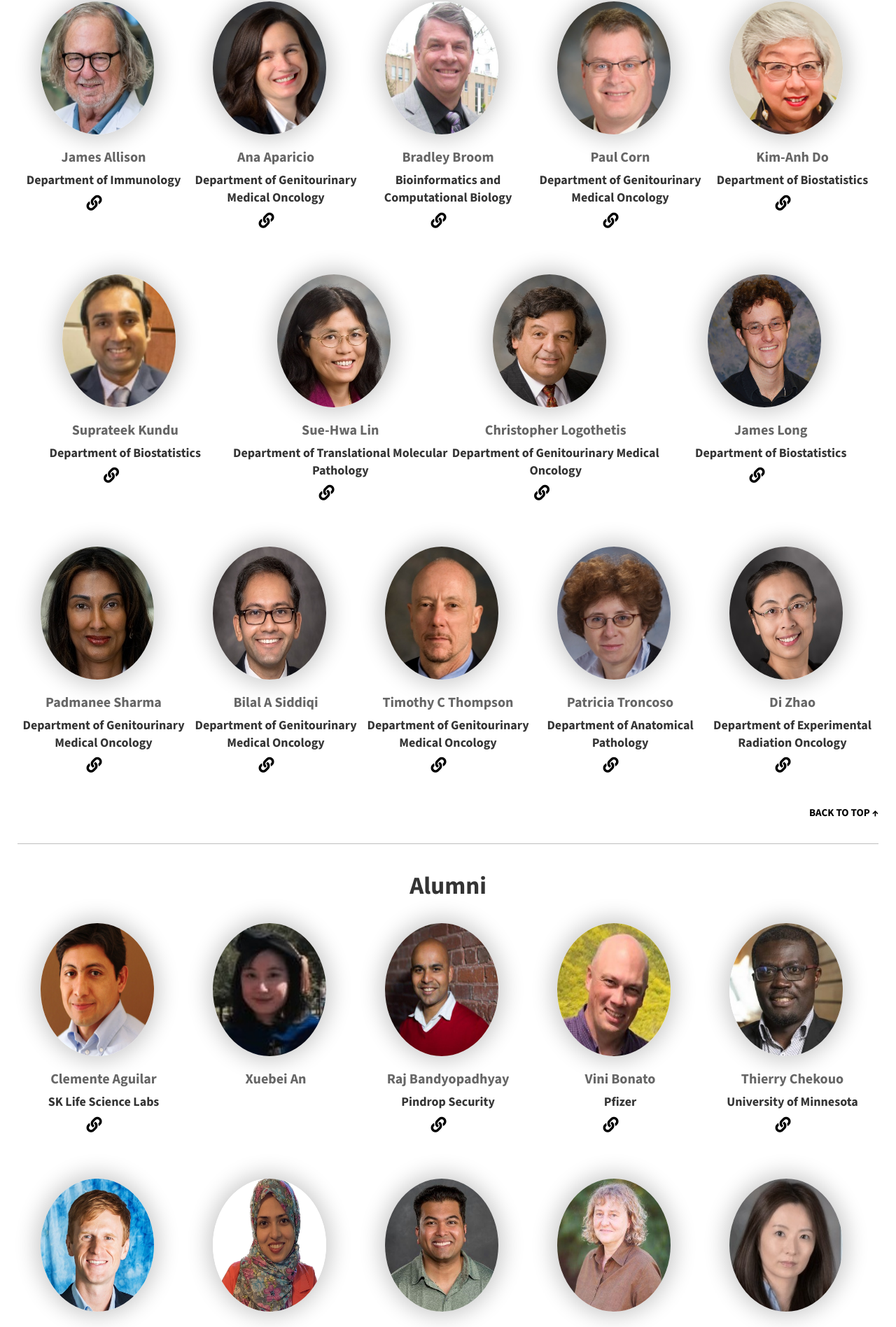
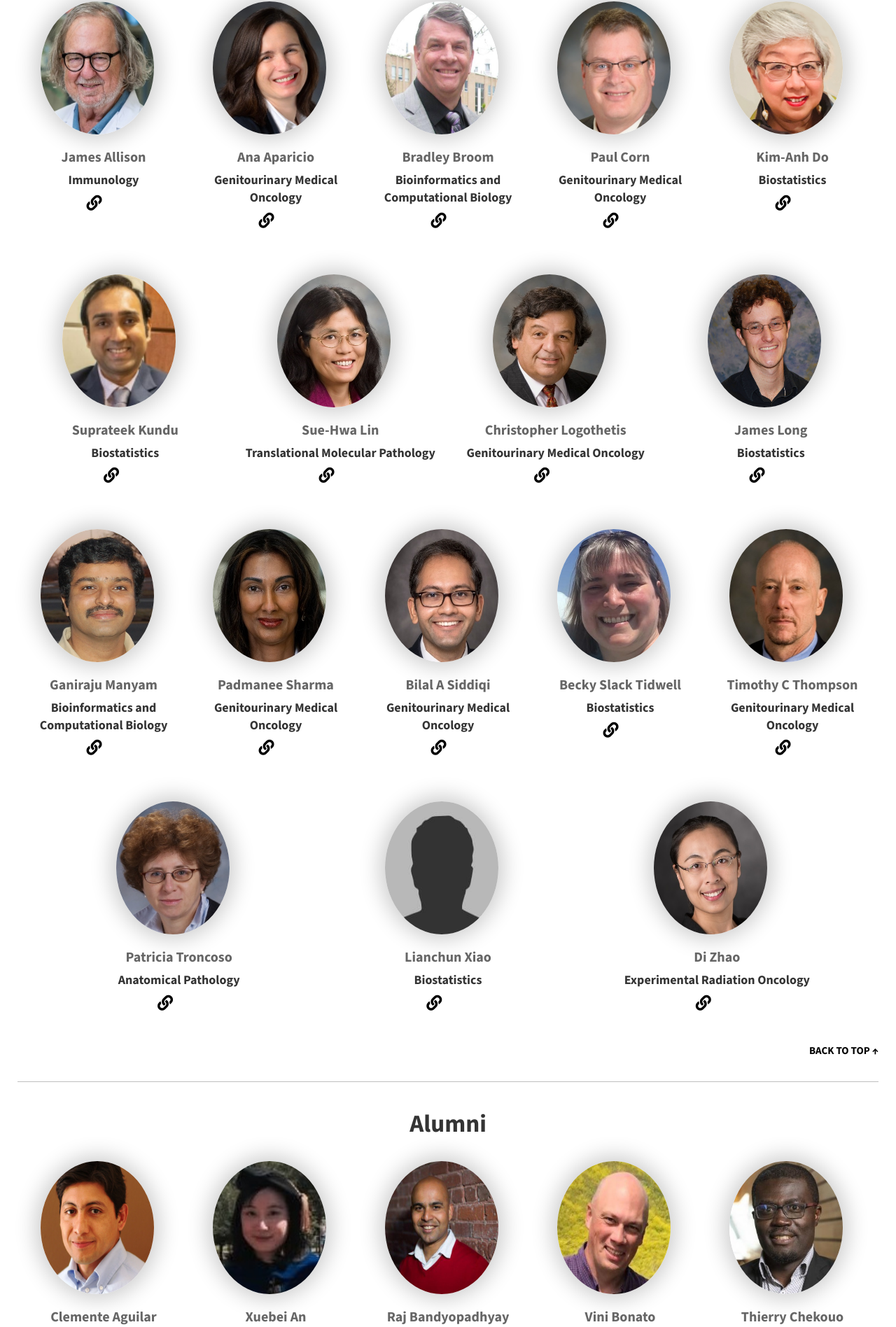
Before and after one commit to KimAnhDoMDA/COSMIC, a Jekyll site: the page built from pages/people.md, in a window 1280 px wide. Shown: the part 3737-5633 px from the top of the page at 70% size. Built offline with Jekyll 4.4.1, drawn with Linux system fonts in a browser that asks for light colours; cached includes are drawn as plain includes.

Commit message:
Update splash & people page

```diff
--- a/assets/css/main.scss
+++ b/assets/css/main.scss
@@ -99,13 +99,6 @@ body {
     display: table;
 }
 
-
-.photoCenter {
-    display: block;
-    margin-left: auto;
-    margin-right: auto;
-    width: 100%;
-  }
 
   * {
     font-family: 'Source Sans 3', sans-serif;
@@ -574,6 +567,17 @@ image{
   object-fit: cover;
 }
 
+.centered-image {
+  margin-top: 2em;
+  margin-bottom: 2em; /* Adjust this value to set the desired space */
+  margin-left: auto;
+  margin-right: auto;
+  display: block;
+  object-fit: cover;
+  height: 30%;
+  width: 30%;
+}
+
 .top-aligned {
   align-self: flex-start; /* Align the first image to the top */
   width: 40%;
@@ -599,8 +603,10 @@ image{
 }
 
 .responsive-image {
-  width: 120%;
-  margin-left: -6.5em;
+  width: 50%;
+  margin-left: auto;
+  margin-right: auto;
+  display:block;
 }
 
 /* Responsive adjustments */
--- a/pages/people.md
+++ b/pages/people.md
@@ -720,7 +720,7 @@ title: Meet Our Team
             James Allison
           </p>
           <p class="text-blk position" style="margin-top:-1em; text-align: center;">
-          Department of Immunology
+          Immunology
           </p>
           <div class="social-media-links">
             <a href="https://faculty.mdanderson.org/profiles/james_allison.html" target="_blank">
@@ -739,7 +739,7 @@ title: Meet Our Team
             Ana Aparicio
           </p>
           <p class="text-blk position" style="margin-top:-1em; text-align: center;">
-          Department of Genitourinary Medical Oncology
+          Genitourinary Medical Oncology
           </p>
           <div class="social-media-links">
             <a href="https://faculty.mdanderson.org/profiles/ana_aparicio.html" target="_blank">
@@ -777,7 +777,7 @@ title: Meet Our Team
             Paul Corn
           </p>
           <p class="text-blk position" style="margin-top:-1em; text-align: center;">
-          Department of Genitourinary Medical Oncology
+          Genitourinary Medical Oncology
           </p>
           <div class="social-media-links">
             <a href="https://faculty.mdanderson.org/profiles/paul_corn.html" target="_blank">
@@ -795,7 +795,7 @@ title: Meet Our Team
             Kim-Anh Do
           </p>
           <p class="text-blk position" style="margin-top:-1em; text-align: center;">
-          Department of Biostatistics
+          Biostatistics
           </p>
           <div class="social-media-links">
             <a href="https://faculty.mdanderson.org/profiles/kim-anh_do.html" target="_blank">
@@ -816,7 +816,7 @@ title: Meet Our Team
             Suprateek Kundu
           </p>
           <p class="text-blk position" style="margin-top:-1em; text-align: center;">
-          Department of Biostatistics
+          Biostatistics
           </p>
           <div class="social-media-links">
             <a href="https://faculty.mdanderson.org/profiles/suprateek_kundu.html" target="_blank">
@@ -835,7 +835,7 @@ title: Meet Our Team
             Sue-Hwa Lin
           </p>
           <p class="text-blk position" style="margin-top:-1em; text-align: center;">
-          Department of Translational Molecular Pathology
+          Translational Molecular Pathology
           </p>
           <div class="social-media-links">
             <a href="https://faculty.mdanderson.org/profiles/sue-hwa_lin.html" target="_blank">
@@ -854,7 +854,7 @@ title: Meet Our Team
             Christopher Logothetis
           </p>
           <p class="text-blk position" style="margin-top:-1em; text-align: center;">
-          Department of Genitourinary Medical Oncology
+          Genitourinary Medical Oncology
           </p>
           <div class="social-media-links">
             <a href="https://faculty.mdanderson.org/profiles/christopher_logothetis.html" target="_blank">
@@ -873,7 +873,7 @@ title: Meet Our Team
             James Long
           </p>
           <p class="text-blk position" style="margin-top:-1em; text-align: center;">
-          Department of Biostatistics
+          Biostatistics
           </p>
           <div class="social-media-links">
             <a href="https://faculty.mdanderson.org/profiles/james_long.html" target="_blank">
@@ -884,6 +884,25 @@ title: Meet Our Team
       </div>
     </div>
   <div class="responsive-container-block">
+<!-- Ganiraju Manyam -->
+      <div class="responsive-cell-block wk-desk-3 wk-ipadp-3 wk-tab-6 wk-mobile-12 team-card-container">
+        <div class="team-card">
+          <div class="img-wrapper">
+            <img class="team-img" src="../assets/images/people/ganirajuM.JPG">
+          </div>
+          <p class="text-blk name" style="margin-top:1em;">
+            Ganiraju Manyam
+          </p>
+          <p class="text-blk position" style="margin-top:-1em; text-align: center;">
+          Bioinformatics and Computational Biology
+          </p>
+          <div class="social-media-links">
+            <a href="https://mason.gmu.edu/~gmanyam/about.html" target="_blank">
+              <i class="fa fa-link" style="color: #000000;"></i>
+            </a>
+          </div>
+        </div>
+      </div>
 <!-- Padmanee Sharma -->
       <div class="responsive-cell-block wk-desk-3 wk-ipadp-3 wk-tab-6 wk-mobile-12 team-card-container">
         <div class="team-card">
@@ -894,7 +913,7 @@ title: Meet Our Team
             Padmanee Sharma
           </p>
           <p class="text-blk position" style="margin-top:-1em; text-align: center;">
-          Department of Genitourinary Medical Oncology
+          Genitourinary Medical Oncology
           </p>
           <div class="social-media-links">
             <a href="https://faculty.mdanderson.org/profiles/padmanee_sharma.html" target="_blank">
@@ -913,7 +932,7 @@ title: Meet Our Team
             Bilal A Siddiqi
           </p>
           <p class="text-blk position" style="margin-top:-1em; text-align: center;">
-          Department of Genitourinary Medical Oncology
+          Genitourinary Medical Oncology
           </p>
           <div class="social-media-links">
             <a href="https://faculty.mdanderson.org/profiles/bilal_siddiqui.html" target="_blank">
@@ -922,7 +941,26 @@ title: Meet Our Team
           </div>
         </div>
       </div>
-<!-- Timothy C Thompson -->
+<!-- Becky Slack Tidwell -->
+      <div class="responsive-cell-block wk-desk-3 wk-ipadp-3 wk-tab-6 wk-mobile-12 team-card-container">
+        <div class="team-card">
+          <div class="img-wrapper">
+            <img class="team-img" src="../assets/images/people/beckyS.JPG">
+          </div>
+          <p class="text-blk name" style="margin-top:1em;">
+            Becky Slack Tidwell
+          </p>
+          <p class="text-blk position" style="margin-top:-1em; text-align: center;">
+          Biostatistics
+          </p>
+          <div class="social-media-links">
+            <a href="https://cancerletter.com/contributors/becky-slack-tidwell/" target="_blank">
+              <i class="fa fa-link" style="color: #000000;"></i>
+            </a>
+          </div>
+        </div>
+      </div>
+  <!-- Timothy C Thompson -->
       <div class="responsive-cell-block wk-desk-3 wk-ipadp-3 wk-tab-6 wk-mobile-12 team-card-container">
         <div class="team-card">
           <div class="img-wrapper">
@@ -932,7 +970,7 @@ title: Meet Our Team
             Timothy C Thompson
           </p>
           <p class="text-blk position" style="margin-top:-1em; text-align: center;">
-          Department of Genitourinary Medical Oncology
+          Genitourinary Medical Oncology
           </p>
           <div class="social-media-links">
             <a href="https://faculty.mdanderson.org/profiles/timothy_thompson.html" target="_blank">
@@ -941,7 +979,9 @@ title: Meet Our Team
           </div>
         </div>
       </div>
-<!-- Patricia Troncoso -->
+    </div>
+    <div class="responsive-container-block">
+    <!-- Patricia Troncoso -->
       <div class="responsive-cell-block wk-desk-3 wk-ipadp-3 wk-tab-6 wk-mobile-12 team-card-container">
         <div class="team-card">
           <div class="img-wrapper">
@@ -951,7 +991,7 @@ title: Meet Our Team
             Patricia Troncoso
           </p>
           <p class="text-blk position" style="margin-top:-1em; text-align: center;">
-          Department of Anatomical Pathology
+          Anatomical Pathology
           </p>
           <div class="social-media-links">
             <a href="https://faculty.mdanderson.org/profiles/patricia_troncoso.html" target="_blank">
@@ -960,7 +1000,26 @@ title: Meet Our Team
           </div>
         </div>
       </div>
-  <!-- Di Zhao-->
+      <!-- Lianchun Xiao -->
+      <div class="responsive-cell-block wk-desk-3 wk-ipadp-3 wk-tab-6 wk-mobile-12 team-card-container">
+        <div class="team-card">
+          <div class="img-wrapper">
+            <img class="team-img" src="../assets/images/misc/bio-photo.JPG">
+          </div>
+          <p class="text-blk name" style="margin-top:1em;">
+            Lianchun Xiao
+          </p>
+          <p class="text-blk position" style="margin-top:-1em; text-align: center;">
+          Biostatistics
+          </p>
+          <div class="social-media-links">
+            <a href="https://mdanderson.elsevierpure.com/en/persons/lian-chun-xiao" target="_blank">
+              <i class="fa fa-link" style="color: #000000;"></i>
+            </a>
+          </div>
+        </div>
+      </div>
+      <!-- Di Zhao-->
       <div class="responsive-cell-block wk-desk-3 wk-ipadp-3 wk-tab-6 wk-mobile-12 team-card-container">
         <div class="team-card">
           <div class="img-wrapper">
@@ -970,7 +1029,7 @@ title: Meet Our Team
             Di Zhao
           </p>
           <p class="text-blk position" style="margin-top:-1em; text-align: center;">
-          Department of Experimental Radiation Oncology
+          Experimental Radiation Oncology
           </p>
           <div class="social-media-links">
             <a href="https://faculty.mdanderson.org/profiles/di_zhao.html" target="_blank">
@@ -979,8 +1038,8 @@ title: Meet Our Team
           </div>
         </div>
       </div>
-    </div>
   </div>
+</div>
 </div>
 <a href="#" class="back-to-top">{{ site.data.ui-text[site.locale].back_to_top | default: 'Back to Top' }} &uarr;</a>
 <hr>
```
Also changed, not shown: pages/splash-page.md (+3 -7 lines), assets/images/misc/liverScan.JPG (added), assets/images/people/beckyS.JPG (added), assets/images/people/bilalS.JPG, assets/images/people/ganirajuM.JPG (added), 1 other file.
